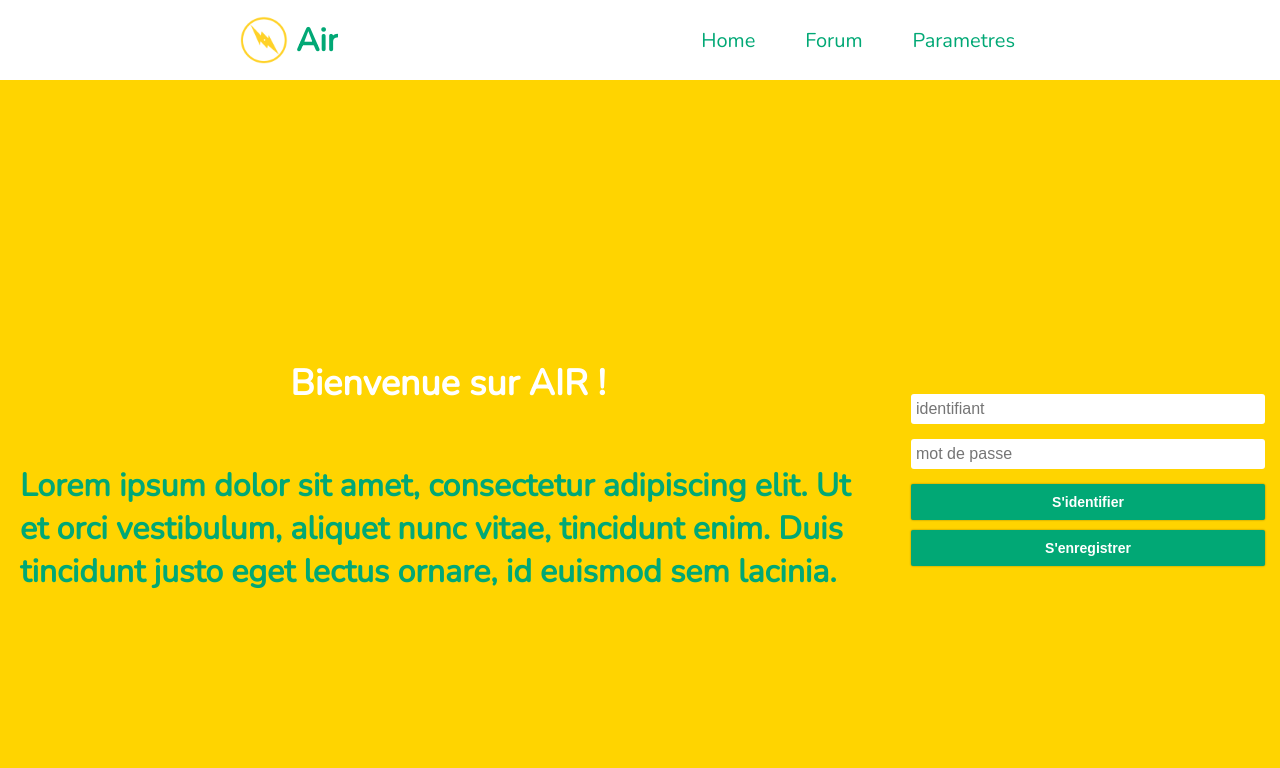
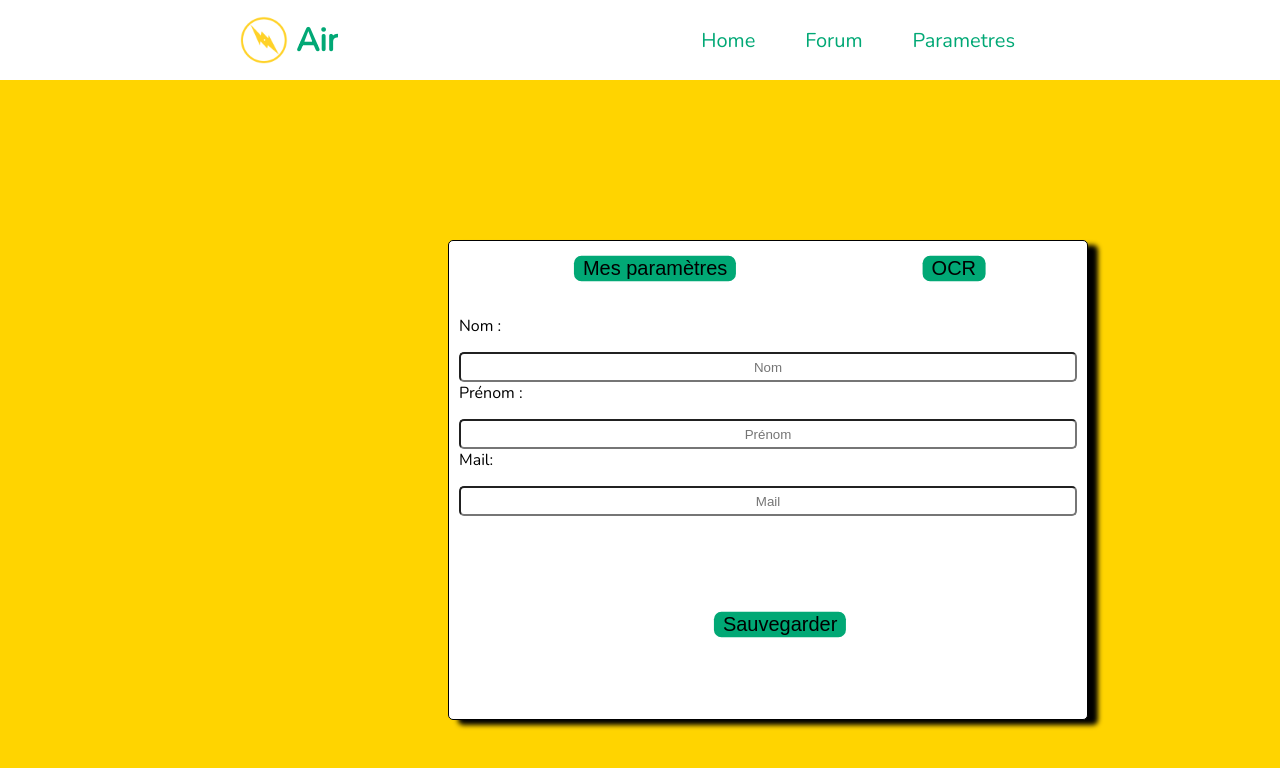
Before and after one commit to Ephec-AIR/pwa, a Vue app: page /parameters in a window 1280 px wide. Before the commit this address led to /. Shown: the top 768 px of the page. Built offline with nearby package versions, Linux system fonts and the light colour scheme.

Commit message:
Added log and save button

```diff
--- a/src/components/air-param.vue
+++ b/src/components/air-param.vue
@@ -16,14 +16,16 @@
             <label for="mailProfile">
                 Mail: <input type="text" name="mailProfile" placeholder="Mail">
             </label>
-        </form>
-      </transition>
-      <transition name='fade'>
+            <p id="log" class="log">{{log}}</p>
+            <button class="saveProfilButton" type="submit" @click.prevent ="confirmSubmit">Sauvegarder</button>
+         </form>
+
          <form action="#" method="post" name="profile" class="air-param-form--OCR" v-if='display === 2'>
             <label for="lastnameProfile">
               N° série : <input type="text" name="serialOCR" placeholder="numéro de série">
             </label>
-
+             <p id="log" class="log">{{log}}</p>
+              <button class="saveOCRButton" type="submit" @click.prevent ="confirmSubmit">Sauvegarder</button>
         </form>
       </transition>
 
@@ -37,7 +39,8 @@
 
       return {
 
-        display: 1
+        display: 1 ,
+        log :''
 
       }
 
@@ -50,6 +53,13 @@
             }else{
               this.display = 2
             }
+
+            this.log ='';
+        },
+        confirmSubmit(evt){
+          if(evt.target.innerText === 'Sauvegarder'){
+            this.log = "Sauvegarde confirmer";
+          }
         }
       }
     }
@@ -67,7 +77,7 @@
             border-radius: 5px;
             left:35%;
             top:30%;
-            height:50%;
+            height:60%;
             width: 50%;
             margin: auto;
             border: 1px solid black;
@@ -134,6 +144,45 @@
 
         }
 
+        .saveProfilButton{
+          border: none;
+          background-color: #01a875;
+          margin : auto;
+          border-radius : 5px;
+          position: absolute;
+          top : 65%;
+          left : 45%;
+          transition: transform 0.2s ease-in,background-color 0.2s ease-in;
+          transform : scale(1.5);
+          &:hover{
+            transform : scale(2);
+            z-index: 1;
+            background-color: red;
+          }
+        }
+
+        .saveOCRButton{
+          border: none;
+          background-color: #01a875;
+          margin : auto;
+          border-radius : 5px;
+          position: absolute;
+
+          top : 65%;
+          left : 45%;
+          transition: transform 0.2s ease-in,background-color 0.2s ease-in;
+          transform : scale(1.5);
+          &:hover{
+            transform : scale(2);
+            z-index: 1;
+            background-color: red;
+          }
+        }
+
+        .log{
+          z-index: 2;
+        }
+
         }
   }
 </style>
--- a/src/router/index.js
+++ b/src/router/index.js
@@ -16,17 +16,17 @@ export default new VueRouter({
     {
       path: '/',
       component: Welcome,
-      beforeEnter: redirectUserIfNeeded
+      //beforeEnter: redirectUserIfNeeded
     },
     {
       path: '/home',
       component: Home,
-      beforeEnter: protectRoute
+      //beforeEnter: protectRoute
     },
     {
       path: '/parameters',
       component: Parameter,
-      beforeEnter: protectRoute
+      //beforeEnter: protectRoute
     },
     {
       path: '*',
```
